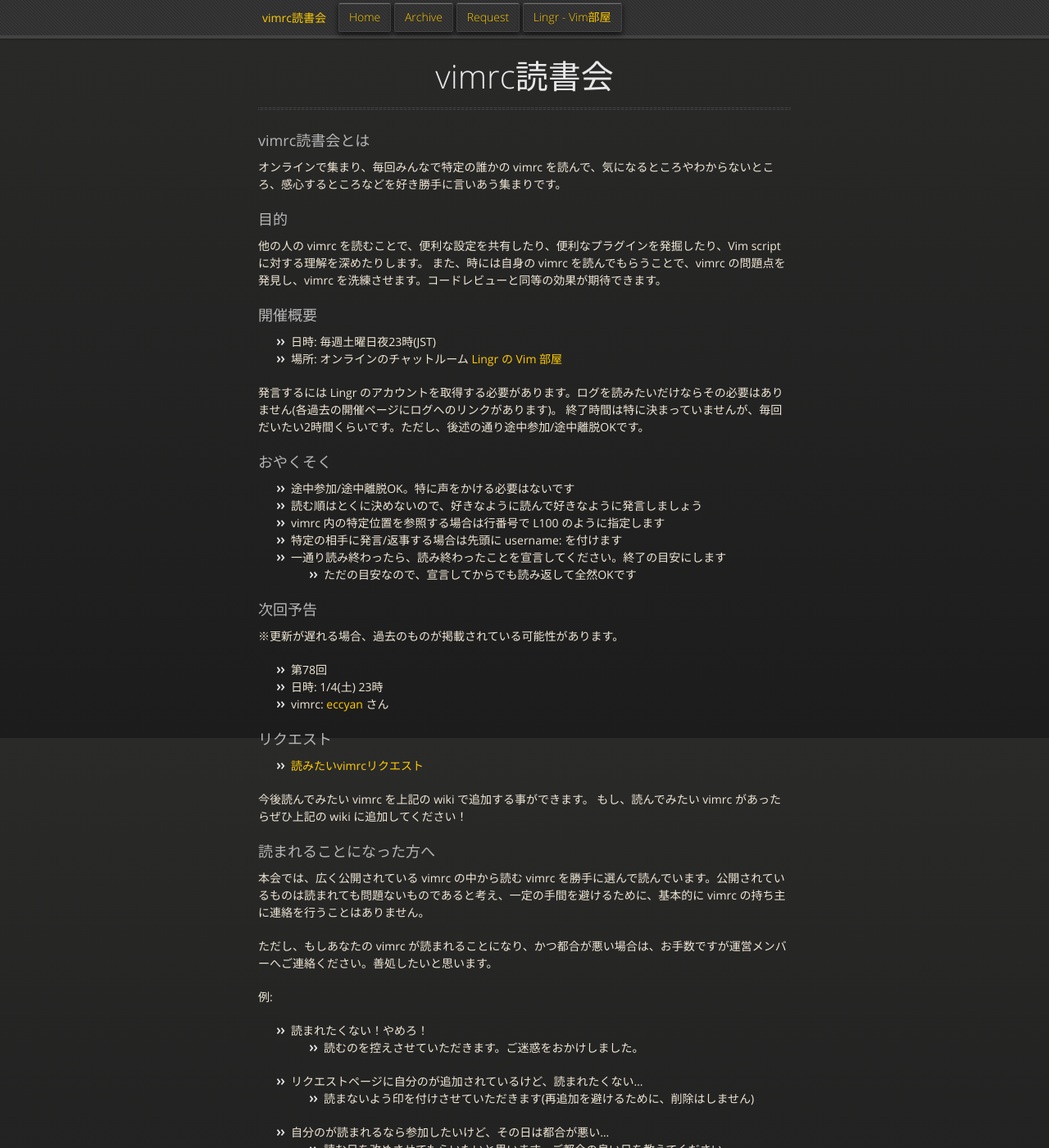
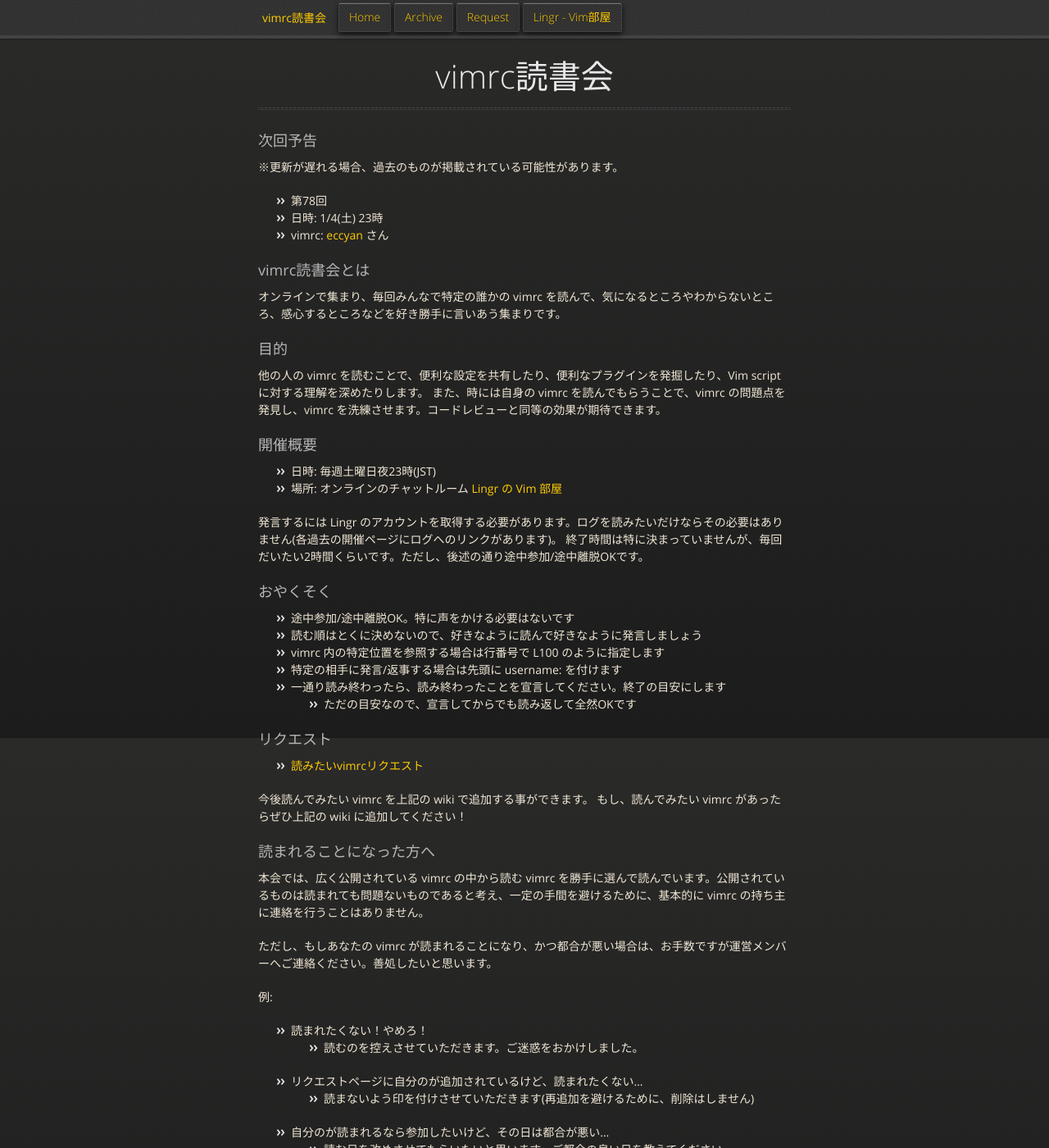
Before and after one commit to vim-jp/reading-vimrc, a Jekyll site: the page built from index.md, in a window 1280 px wide and 1400 px high. Shown: the whole window at 82% size. Built offline with Jekyll 4.4.1, drawn with Linux system fonts in a browser that asks for light colours; nearby versions of some CDN libraries; Markdown is read by kramdown in place of the engine named in the settings; some of the changed lines change nothing that is shown.

Commit message:
次回予告を一番上にして見やすく

```diff
--- a/index.md
+++ b/index.md
@@ -2,6 +2,13 @@
 layout: default
 title: vimrc読書会
 ---
+
+### 次回予告
+※更新が遅れる場合、過去のものが掲載されている可能性があります。
+
+- 第78回
+- 日時: 1/4(土) 23時
+- vimrc: [eccyan](https://github.com/eccyan) さん
 
 ### vimrc読書会とは
 オンラインで集まり、毎回みんなで特定の誰かの vimrc を読んで、気になるところやわからないところ、感心するところなどを好き勝手に言いあう集まりです。
@@ -25,13 +32,6 @@ title: vimrc読書会
 - 特定の相手に発言/返事する場合は先頭に username: を付けます
 - 一通り読み終わったら、読み終わったことを宣言してください。終了の目安にします
   - ただの目安なので、宣言してからでも読み返して全然OKです
-
-### 次回予告
-※更新が遅れる場合、過去のものが掲載されている可能性があります。
-
-- 第78回
-- 日時: 1/4(土) 23時
-- vimrc: [eccyan](https://github.com/eccyan) さん
 
 ### リクエスト
 - [読みたいvimrcリクエスト](https://github.com/vim-jp/reading-vimrc/wiki/Request)
```
